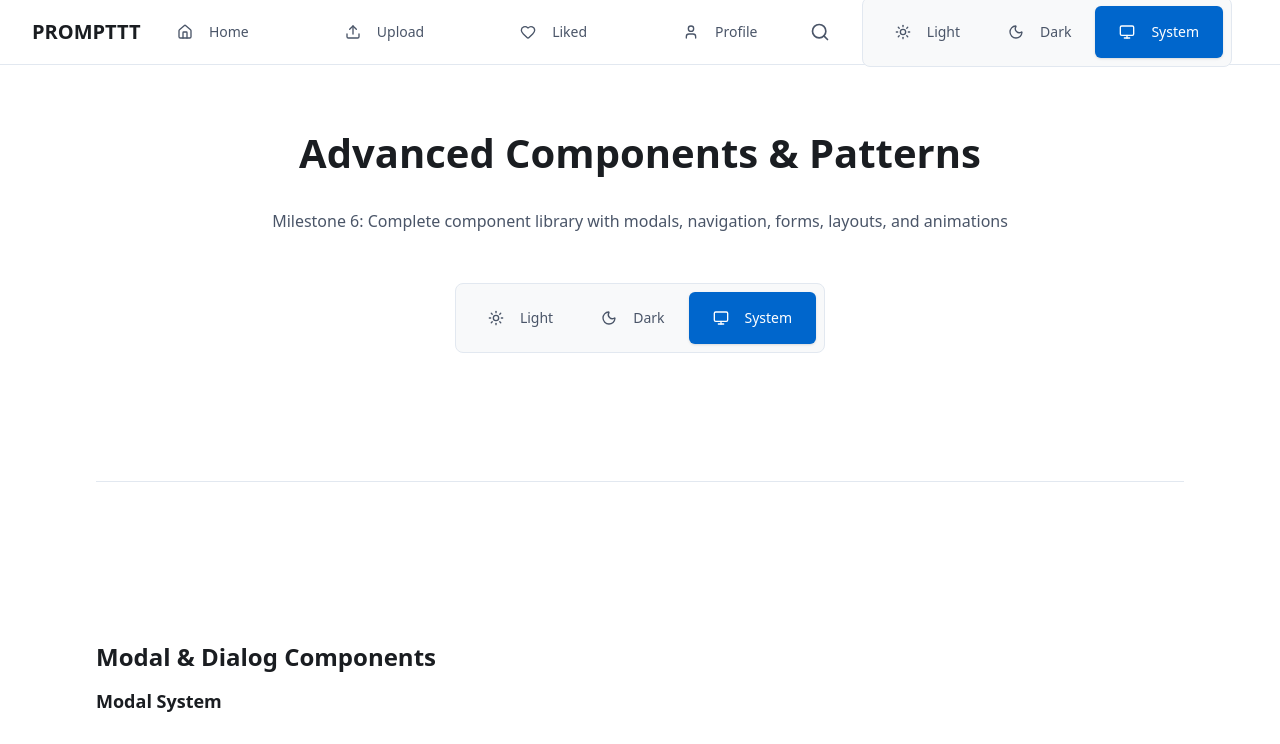
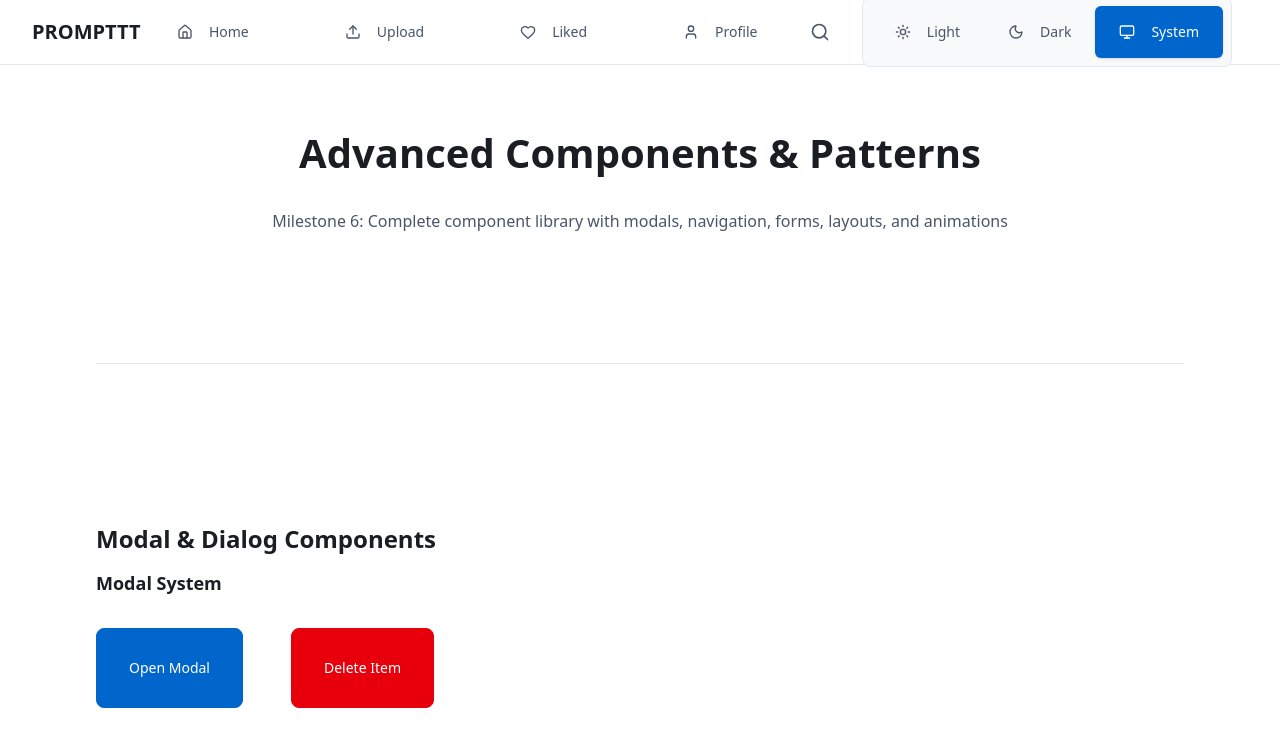
Before and after one commit to amanajmani/Prompttt, a Next.js app: page /advanced-components in a window 1280 px wide. Shown: the top 744 px of the page. Built offline with nearby package versions, Linux system fonts and the light colour scheme; a web font is replaced by a local one.

Commit message:
fix: remove duplicate theme toggle from page header
- Remove redundant ThemeToggle from page content
- Keep only the theme toggle in the navigation header
- Clean up page header layout and spacing

Fixes duplicate theme toggle issue.

```diff
--- a/src/app/advanced-components/page.tsx
+++ b/src/app/advanced-components/page.tsx
@@ -62,12 +62,9 @@ export default function AdvancedComponentsPage() {
             <h1 className="font-heading font-bold text-2xl sm:text-3xl lg:text-4xl text-high mb-4">
               Advanced Components & Patterns
             </h1>
-            <p className="text-medium text-sm sm:text-base lg:text-lg mb-6">
+            <p className="text-medium text-sm sm:text-base lg:text-lg">
               Milestone 6: Complete component library with modals, navigation, forms, layouts, and animations
             </p>
-            <div className="flex justify-center">
-              <ThemeToggle />
-            </div>
           </div>
         </Section>
 
```
